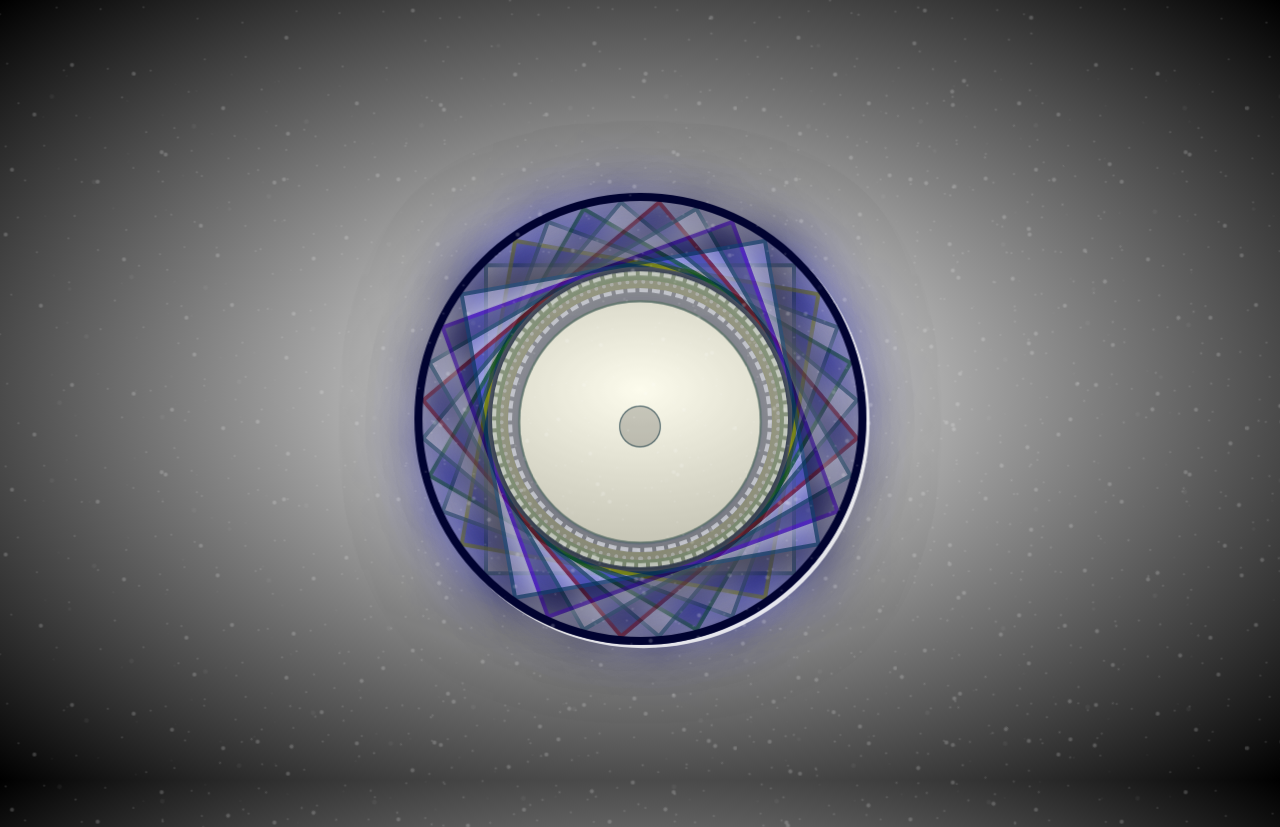
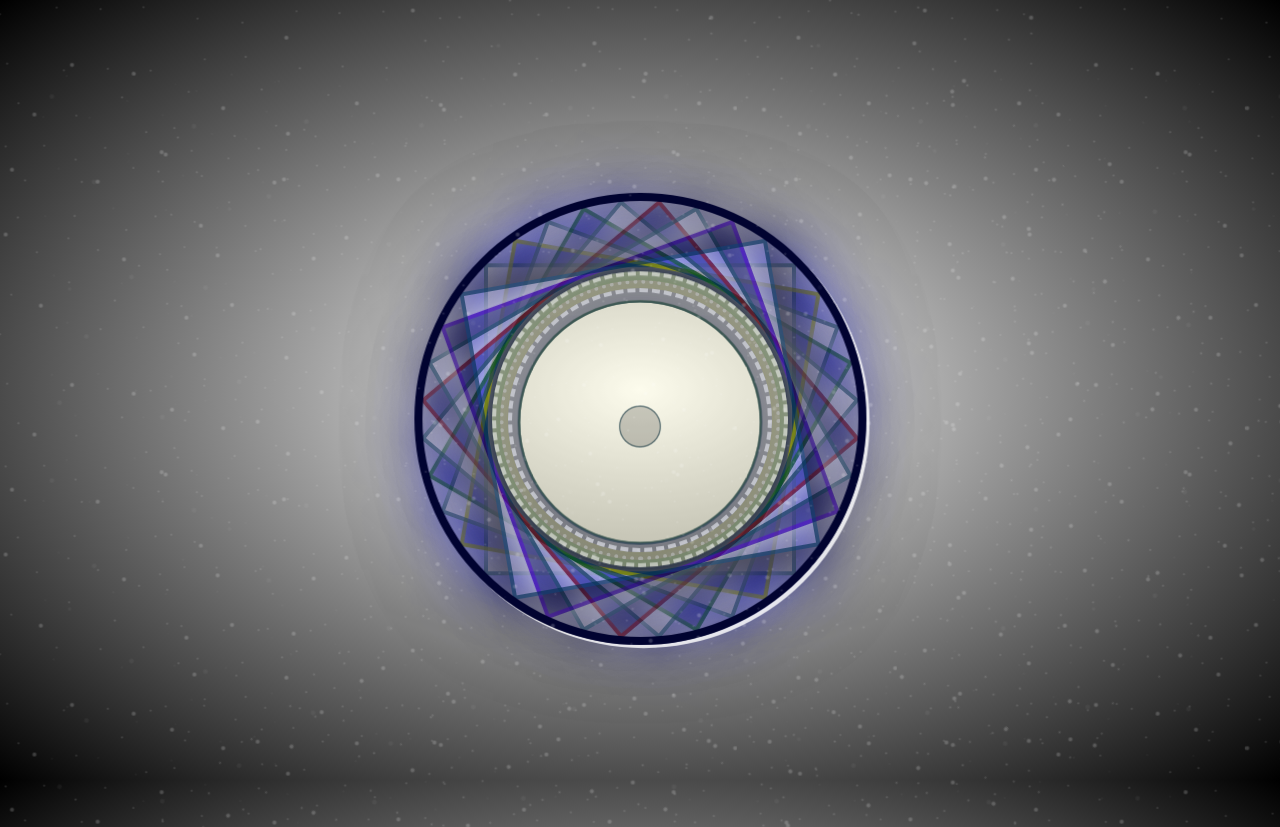
Before and after one commit to loicct/Wheel-Animation-in-css, a plain HTML site: page index.html in a window 1280 px wide. Shown: the top 827 px of the page. Drawn offline with Linux system fonts and the light colour scheme.

Commit message:
border modif

```diff
--- a/style.css
+++ b/style.css
@@ -9,7 +9,7 @@ body {
   border-radius:50%;
   width:300px;
   height:300px;
-  border:3px solid rgba(3, 41, 55, 0.3);
+  border:3px solid rgba(3, 41, 55, 0.8);
   margin-left: auto;
   margin-right: auto;
   margin-top: 12em;
@@ -58,7 +58,7 @@ body {
   border-radius:50%;
   width:300px;
   height:300px;
-  border:2px solid rgba(3, 41, 55, 0.3);
+  border:2px solid rgba(3, 41, 55, 0.8);
   margin-left: auto;
   margin-right: auto;
   animation-duration: 2s;
```
